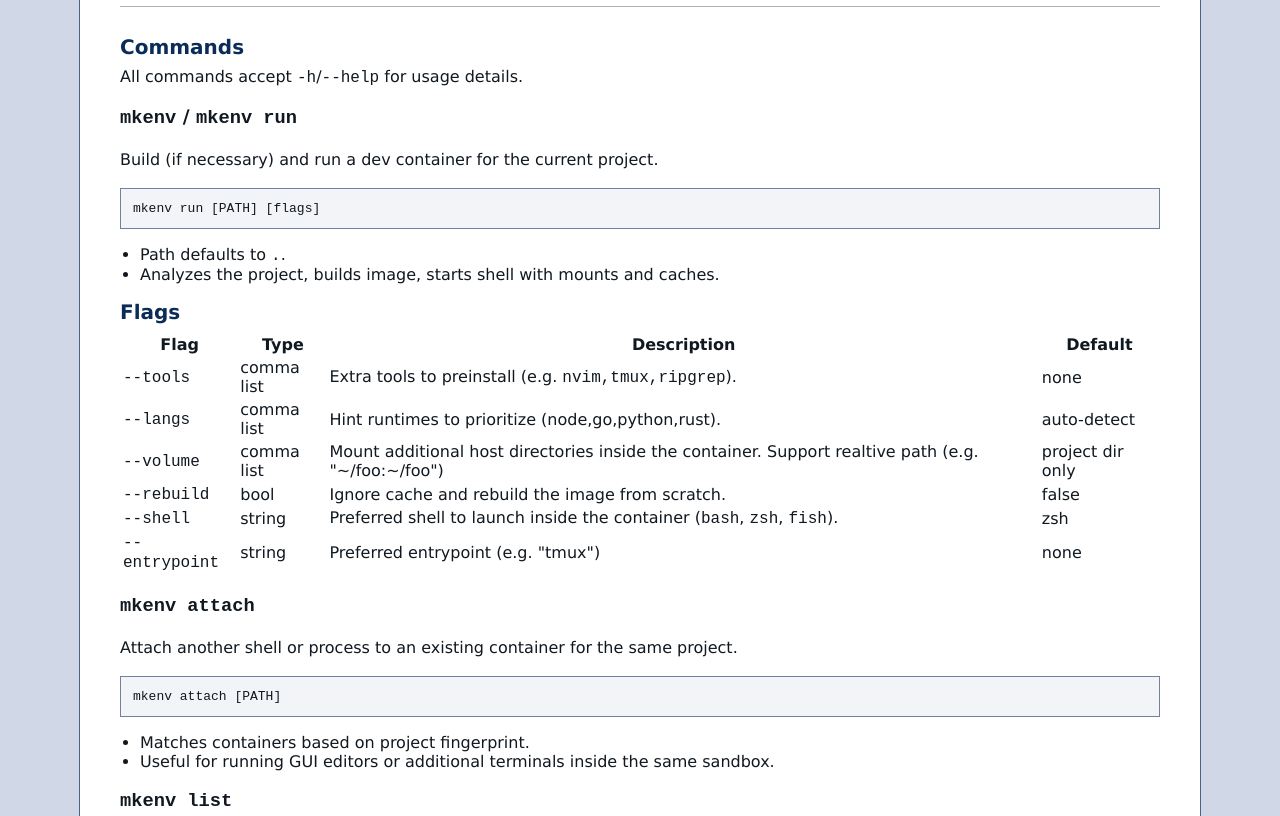
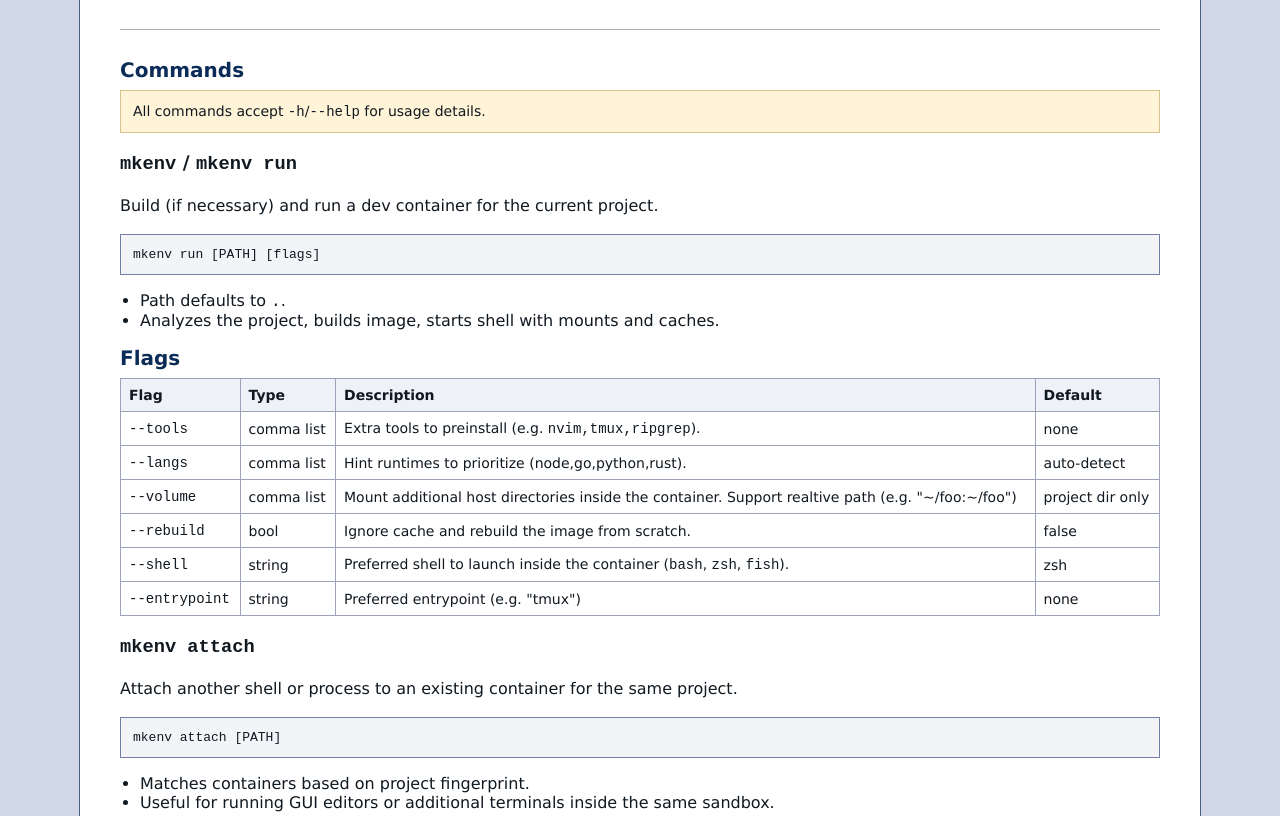
Before and after one commit to 0xa1bed0/mkenv, a plain HTML site: page website/docs.html in a window 1280 px wide. Shown: the part 1122-1938 px from the top of the page. Drawn offline with Linux system fonts and the light colour scheme.

Commit message:
fix missing table styles on mkenv website

```diff
--- a/website/styles.css
+++ b/website/styles.css
@@ -153,6 +153,25 @@ details.spoiler .spoiler-content {
 details.spoiler ol {
     padding-left: 18px;
 }
+table {
+    width: 100%;
+    border-collapse: collapse;
+    font-size: 14px;
+}
+table th, table td {
+    border: 1px solid #9ca3b8;
+    padding: 8px;
+    text-align: left;
+}
+table th {
+    background: #eef1f8;
+}
+.note {
+    background: #fff4d8;
+    border: 1px solid #d6c48c;
+    padding: 12px;
+    font-size: 14px;
+}
 footer {
     text-align: center;
     margin-top: 40px;
```
